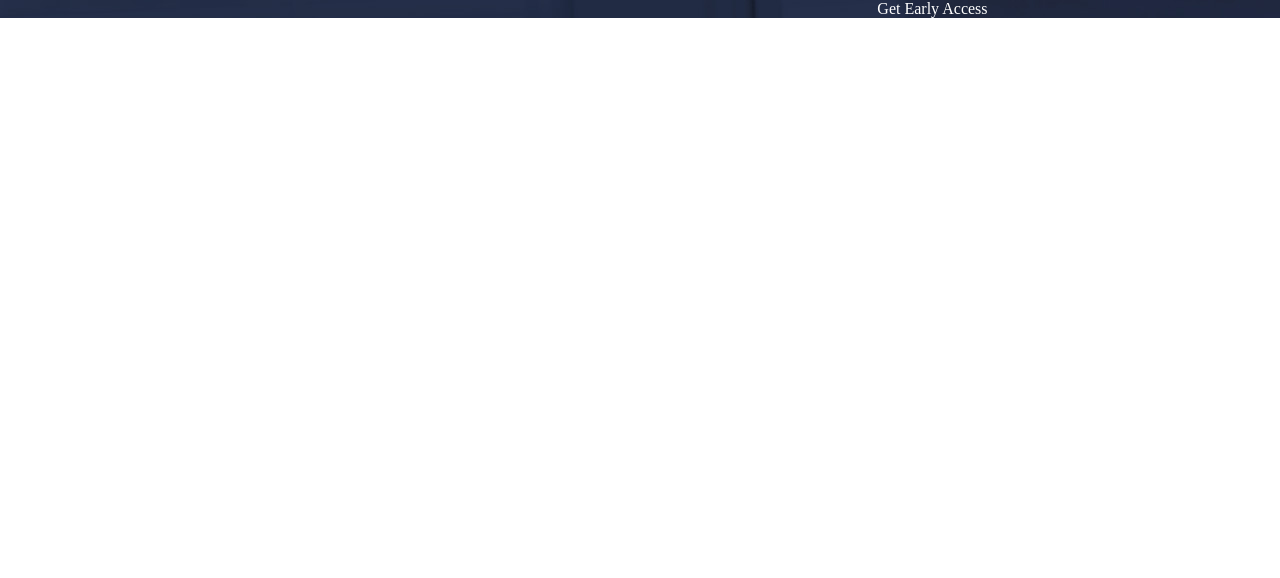
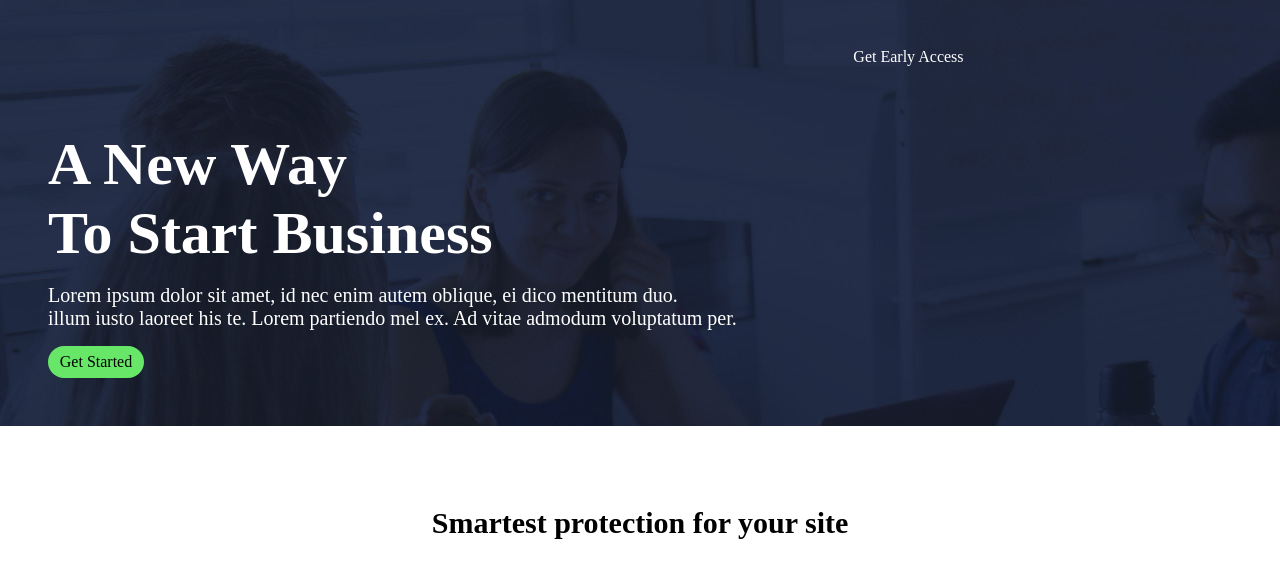
Before and after one commit to CCMGzowwii/Atlas, a plain HTML site: page index.html in a window 1280 px wide. Drawn offline with Linux system fonts and the light colour scheme.

Commit message:
finish header

```diff
--- a/index.html
+++ b/index.html
@@ -8,10 +8,29 @@
 </head>
 <body>
     <header>
-        <div class="nav-header">
+        <section class="nav-header">
             <img src=""/>
-            <a>Get Early Access</a>
-        </div>
+            <a href="">Get Early Access</a>
+        </section>
+        <section class="text">
+            <h1>A New Way <br>To Start Business</h1>
+            <p>Lorem ipsum dolor sit amet, id nec enim autem oblique, ei dico mentitum duo. <br>
+                illum iusto laoreet his te. Lorem partiendo mel ex. Ad vitae admodum voluptatum per.</p>
+
+                <a class="get" href="">Get Started</a>
+        </section>
     </header>
+    <h2 class="text-body">Smartest protection for your site </h2>
+    <section class="img-super">
+        <section>
+            <img src="" alt="">
+        </section>
+        <section>
+            <img src="" alt="">
+        </section>
+        <section>
+            <img src="" alt="">
+        </section>
+    </section>
 </body>
 </html>
--- a/style.css
+++ b/style.css
@@ -5,10 +5,44 @@
 }
 header{
     background-image: url(assets/banner-bk.jpg);
+    padding: 3rem;
 }
 
 .nav-header{
     display: flex;
     justify-content: space-around;
     color: #ffffff;
+    margin-bottom: 4rem;
 }
+.text{
+    color: #ffffff;
+    display: flex;
+    gap: 1rem;
+    flex-direction: column;
+}
+a{
+    text-decoration: none;
+    color: #ffffff;
+}
+.get{
+    background-color: rgb(103, 230, 103);
+    width: 6rem;
+    height: 2rem;
+    border-radius: 1rem;
+    color: #000000;
+    display: flex;
+    justify-content: center;
+    align-items: center;
+}
+.text-body{
+    display: flex;
+    justify-content: center;
+    margin: 5rem;
+    font-size: 30px;
+}
+h1{
+    font-size: 60px;
+}
+p{
+    font-size: 20px;
+}
```
